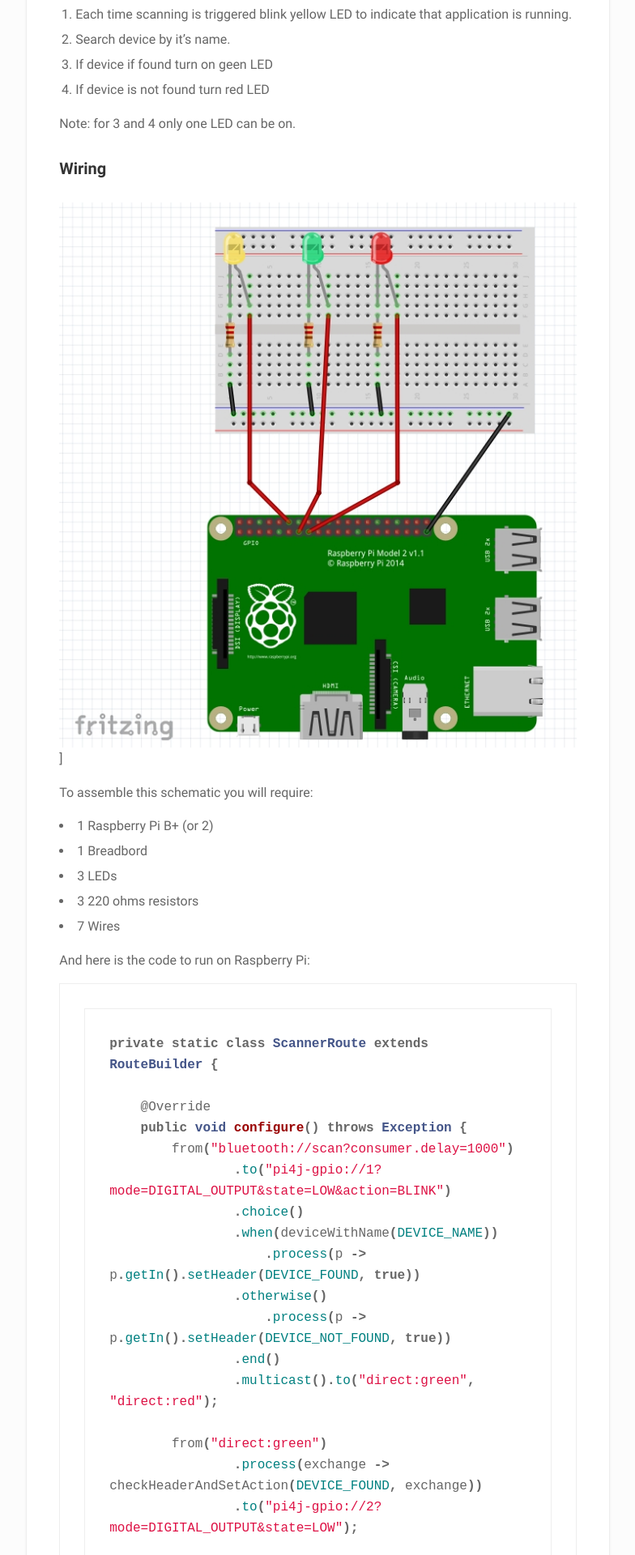
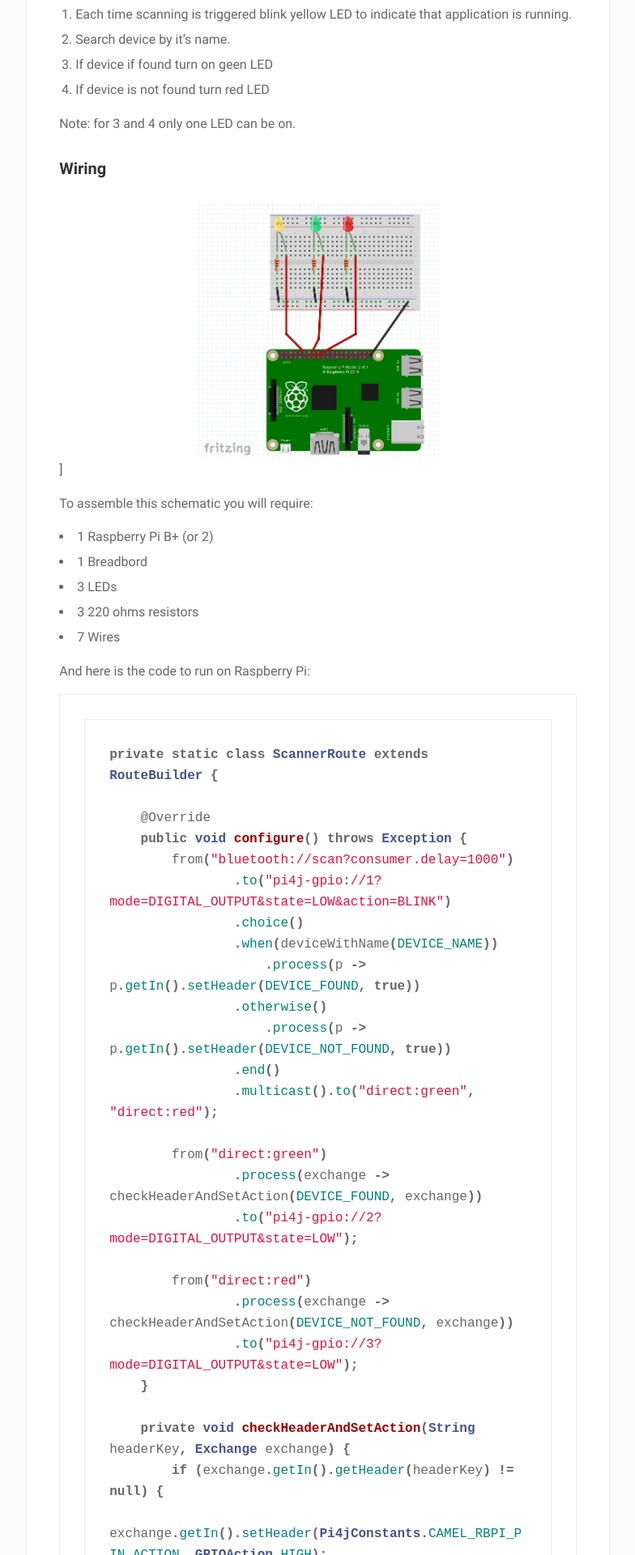
Before and after one commit to ajurasz/ajurasz.github.io, a Jekyll site: the page built from _posts/2015-11-16-bluetooth-scanner-on-raspberry-pi.md, in a window 1280 px wide. Shown: the part 3380-5300 px from the top of the page at 81% size, without its empty margins (417-1201 px from the left). Built offline with Jekyll 4.4.1, drawn with Linux system fonts in a browser that asks for light colours; comment, search, counter and statistics services are not loaded.

Commit message:
Update main.scss

```diff
--- a/assets/css/main.scss
+++ b/assets/css/main.scss
@@ -94,6 +94,8 @@
 				&:hover { border: none; }
 			}
 
+			img { width: 300px; margin: auto;}
+
 			ul, ol { margin: 15px 0;
 				li { margin: 5px 0;
 					& > code { font-size: 14px; padding: 3px 6px; background: $background-color; border: 1px solid $grey-color-lightest; }
```
